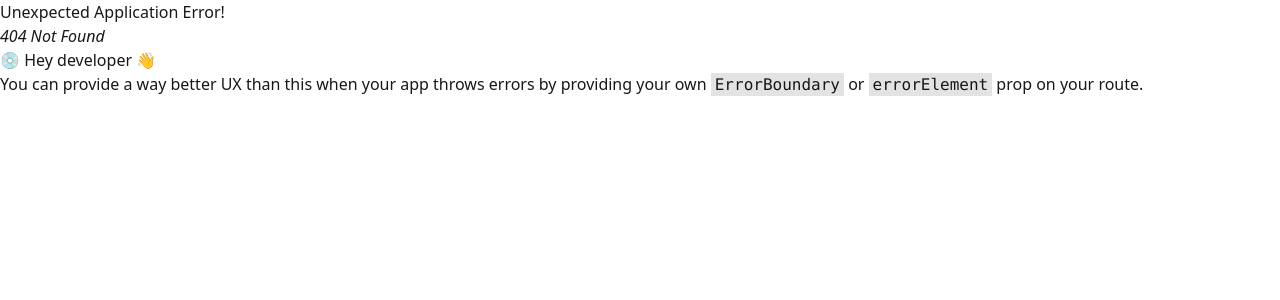
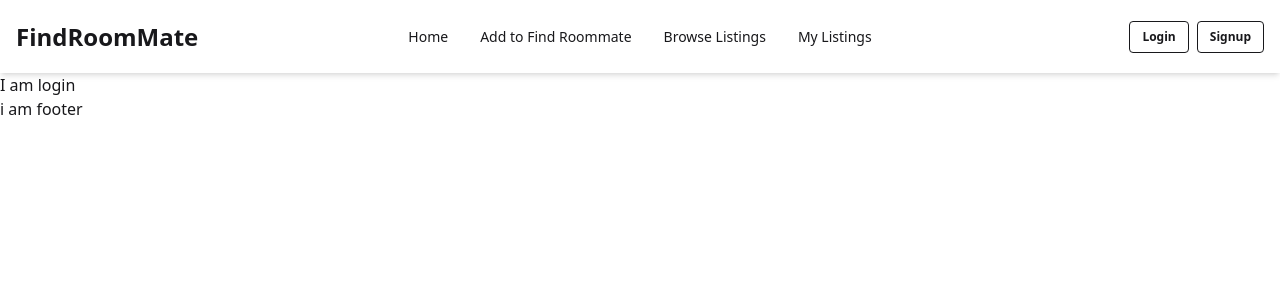
Before and after one commit to Rahima097/find-roommate-client, a React (Vite) app: page /login in a window 1280 px wide. Before the commit this address had no page. Shown: the top 300 px of the page. Built offline with nearby package versions, Linux system fonts and the light colour scheme.

Commit message:
header added

```diff
--- a/src/Components/Header.jsx
+++ b/src/Components/Header.jsx
@@ -1,9 +1,35 @@
 import React from 'react';
+import { Link, NavLink } from 'react-router';
 
 const Header = () => {
+    const navItems = (
+        <>
+            <li><NavLink to="/">Home</NavLink></li>
+            <li><NavLink to="/add-listings">Add to Find Roommate</NavLink></li>
+            <li><NavLink to="/browse-listings">Browse Listings</NavLink></li>
+            <li><NavLink to="/my-listings">My Listings</NavLink></li>
+        </>
+    );
     return (
-        <div>
-            <h1>i am header</h1>
+        <div className="navbar bg-base-100 shadow-md px-4 py-3">
+            <div className="navbar-start">
+                <Link to="/" className="text-2xl font-bold">FindRoomMate</Link>
+            </div>
+
+            <div className="navbar-center hidden lg:flex">
+                <ul className="menu menu-horizontal px-1 gap-2">
+                    {navItems}
+                </ul>
+            </div>
+
+            <div className="navbar-end">
+
+                <div className="flex gap-2">
+                    <Link to="/login" className="btn btn-sm">Login</Link>
+                    <Link to="/register" className="btn btn-sm btn-outline">Signup</Link>
+                </div>
+
+            </div>
         </div>
     );
 };
--- a/src/Layouts/homeLayout.jsx
+++ b/src/Layouts/homeLayout.jsx
@@ -1,5 +1,6 @@
 import { Outlet } from 'react-router';
 import Header from '../Components/Header';
+import Footer from './../Components/Footer';
 
 const homeLayout = () => {
     return (
--- /dev/null
+++ b/src/Pages/Login.jsx
@@ -0,0 +1,11 @@
+import React from 'react';
+
+const Login = () => {
+    return (
+        <div>
+            <h1>I am login</h1>
+        </div>
+    );
+};
+
+export default Login;
--- /dev/null
+++ b/src/Pages/Register.jsx
@@ -0,0 +1,11 @@
+import React from 'react';
+
+const Register = () => {
+    return (
+        <div>
+            <h1>Register</h1>
+        </div>
+    );
+};
+
+export default Register;
--- /dev/null
+++ b/src/Pages/addToFindRoommate.jsx
@@ -0,0 +1,11 @@
+import React from 'react';
+
+const addToFindRoommate = () => {
+    return (
+        <div>
+            <h1>Add to Find Roommate</h1>
+        </div>
+    );
+};
+
+export default addToFindRoommate;
--- /dev/null
+++ b/src/Pages/browseListings.jsx
@@ -0,0 +1,11 @@
+import React from 'react';
+
+const browseListings = () => {
+    return (
+        <div>
+            <h1>Browse Listings</h1>
+        </div>
+    );
+};
+
+export default browseListings;
--- /dev/null
+++ b/src/Pages/errorPage.jsx
@@ -0,0 +1,11 @@
+import React from 'react';
+
+const errorPage = () => {
+    return (
+        <div>
+            <h1>error page</h1>
+        </div>
+    );
+};
+
+export default errorPage;
--- a/src/Pages/home.jsx
+++ b/src/Pages/home.jsx
@@ -1,14 +1,10 @@
 import React from 'react';
-import Header from '../Components/Header';
-import Footer from '../Components/Footer';
 import Banner from '../Components/Banner';
 
 const home = () => {
     return (
         <div>
-            <Header></Header>
             <Banner></Banner>
-            <Footer></Footer>
         </div>
     );
 };
--- /dev/null
+++ b/src/Pages/myListings.jsx
@@ -0,0 +1,11 @@
+import React from 'react';
+
+const myListings = () => {
+    return (
+        <div>
+            <h1>My Listings</h1>
+        </div>
+    );
+};
+
+export default myListings;
--- a/src/routers/routers.jsx
+++ b/src/routers/routers.jsx
@@ -1,6 +1,14 @@
 import {createBrowserRouter} from "react-router";
 import homeLayout from "../Layouts/homeLayout";
 import home from "../Pages/home";
+import Login from "../Pages/Login";
+import Register from "../Pages/Register";
+import errorPage from "../Pages/errorPage";
+import addToFindRoommate from '../Pages/addToFindRoommate';
+import browseListings from '../Pages/browseListings';
+import myListings from '../Pages/myListings';
+
+
 
 const router = createBrowserRouter([
   {
@@ -10,7 +18,33 @@ const router = createBrowserRouter([
       {
         path: "",
         Component: home,
-      },]
+      },
+      {
+        path: "/login",
+        element: <Login></Login>,
+      },
+      {
+        path: "/register",
+        element: <Register></Register>,
+      },
+      {
+        path: "/add-listings",
+        Component: addToFindRoommate,
+      },
+      {
+        path: "/browse-listings",
+        Component: browseListings,
+      },
+      {
+        path: "/my-listings",
+        Component: myListings ,
+      },
+
+    ]
+  },
+   {
+    path: "*",
+    Component: errorPage,
   },
 ]);
 export default router
```
